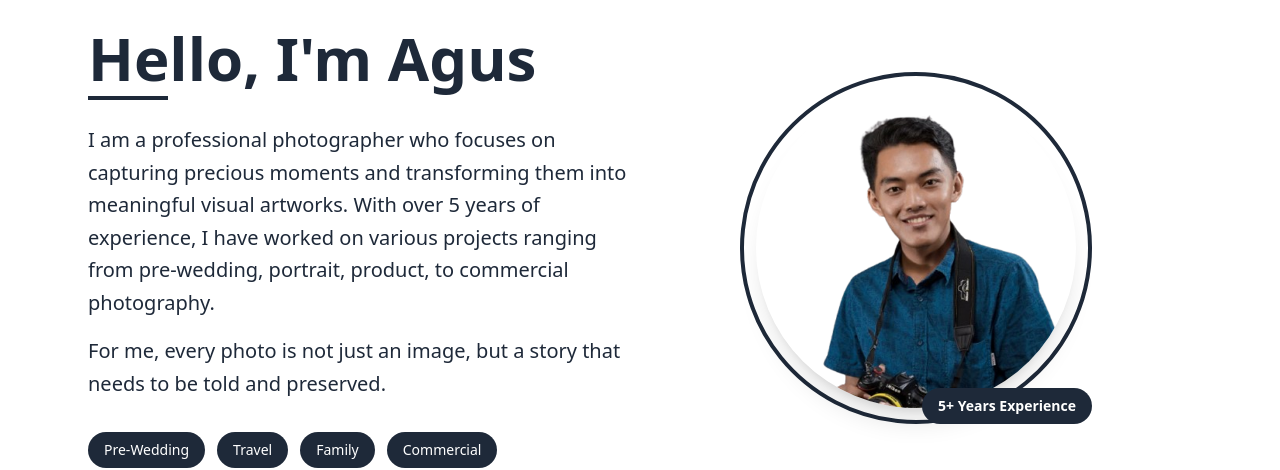
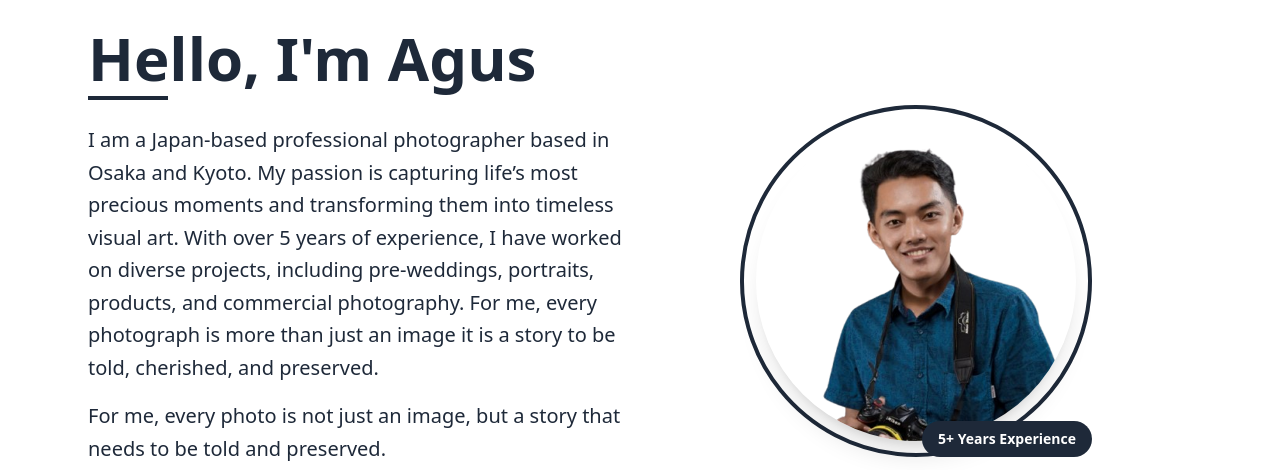
Before and after one commit to fxsym/agusphotography, a React (Vite) app: page / in a window 1280 px wide. Shown: the part 900-1370 px from the top of the page. Built offline with nearby package versions, Linux system fonts and the light colour scheme.

Commit message:
mengganti deskripsi diri

```diff
--- a/src/components/Description.jsx
+++ b/src/components/Description.jsx
@@ -37,7 +37,8 @@ export default function Description() {
           </h1>
           <div className="w-20 h-1 bg-gray-800 mx-auto md:mx-0 mb-6"></div>
           <p className="text-lg md:text-xl text-gray-800 font-medium max-w-2xl leading-relaxed text-justify md:text-left">
-            I am a professional photographer who focuses on capturing precious moments and transforming them into meaningful visual artworks. With over 5 years of experience, I have worked on various projects ranging from pre-wedding, portrait, product, to commercial photography.
+            I am a Japan-based professional photographer based in Osaka and Kyoto. My passion is capturing life’s most precious moments and transforming them into timeless visual art.
+With over 5 years of experience, I have worked on diverse projects, including pre-weddings, portraits, products, and commercial photography. For me, every photograph is more than just an image it is a story to be told, cherished, and preserved.
           </p>
           <p className="text-lg md:text-xl text-gray-800 font-medium mt-4 max-w-2xl leading-relaxed text-justify md:text-left">
             For me, every photo is not just an image, but a story that needs to be told and preserved.
```
